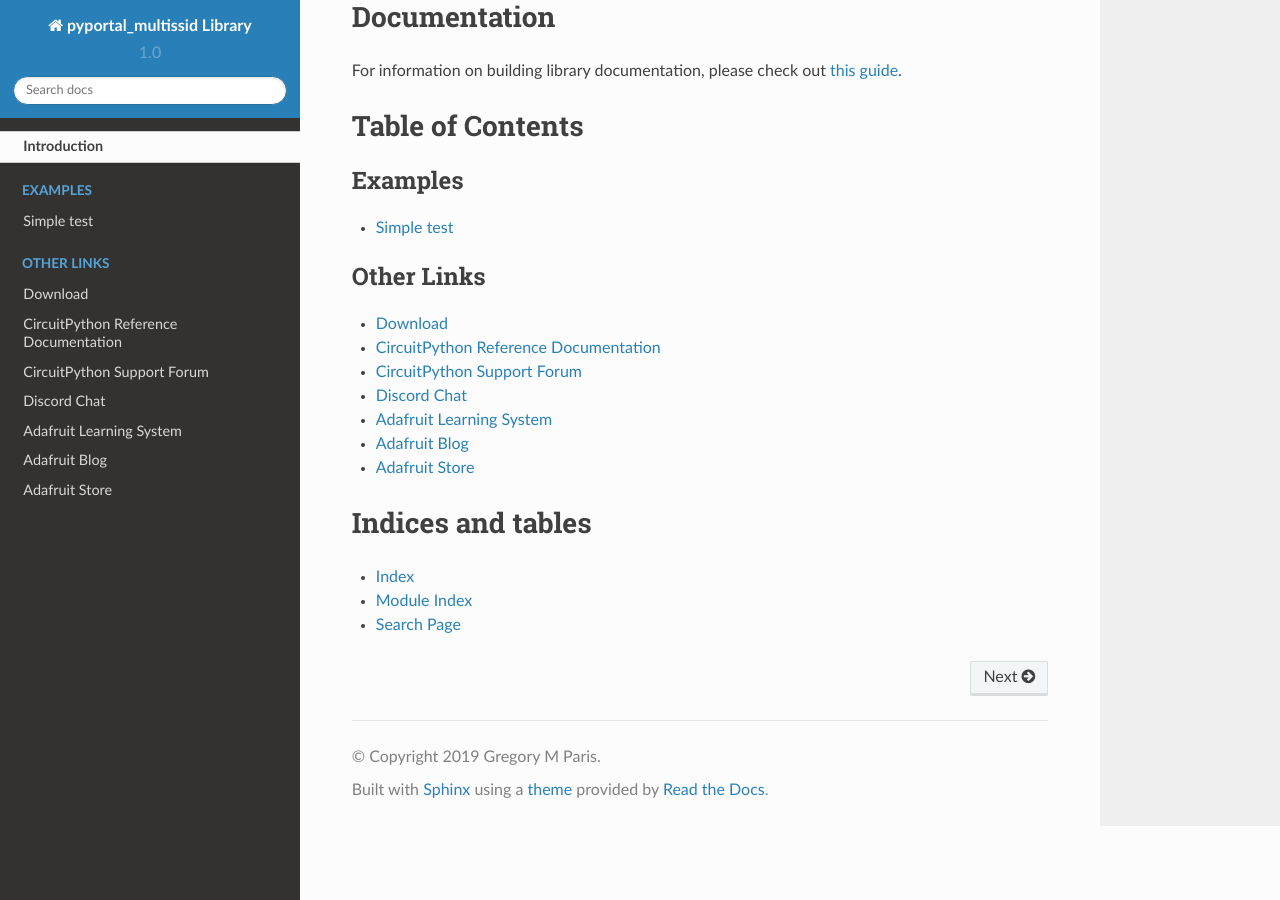
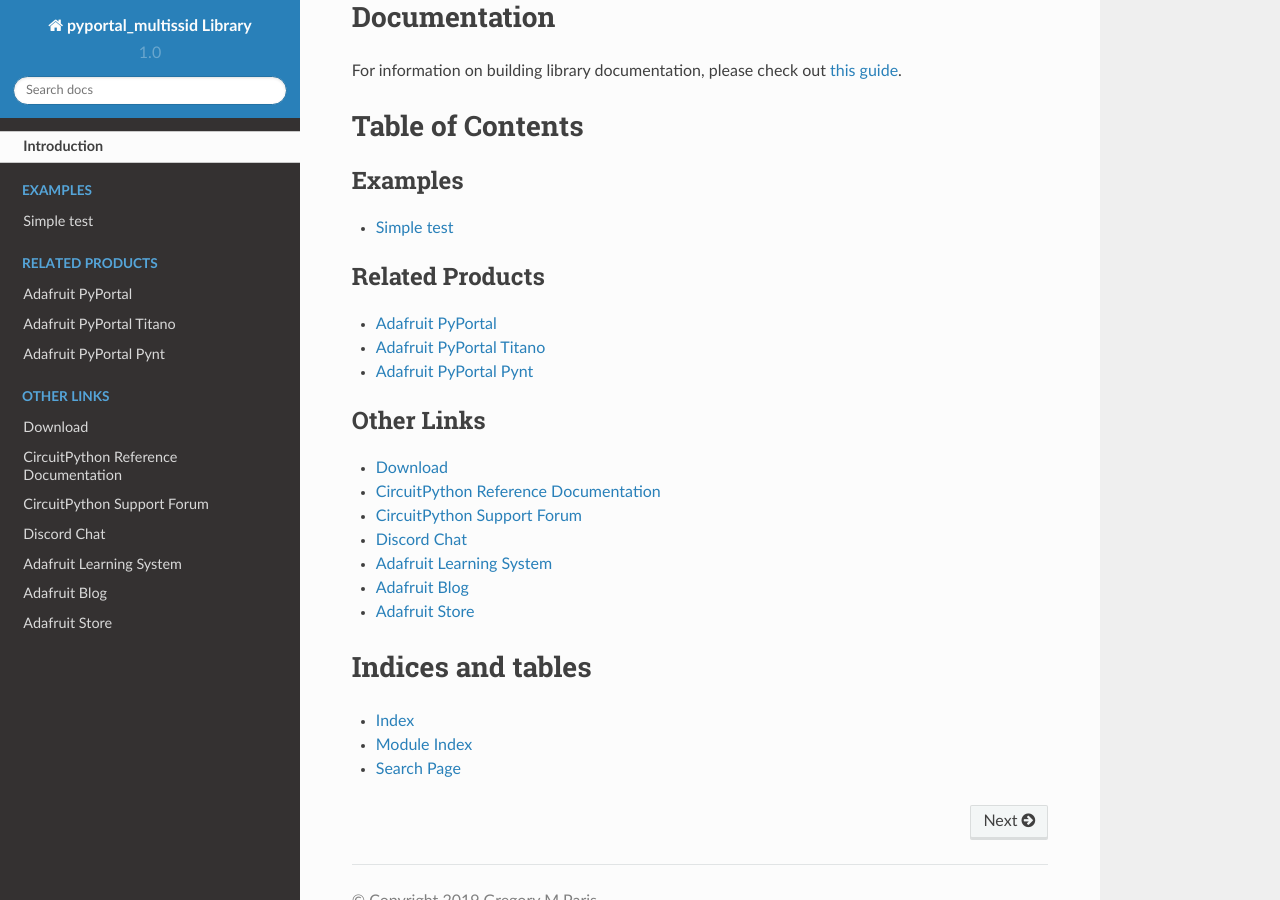
Before and after one commit to gmparis/CircuitPython_pyportal_multissid, a Sphinx documentation site: the page built from docs/index.rst, in a window 1280 px wide and 900 px high, scrolled down 725 px. Built offline with Sphinx 7.4.7 and the Read the Docs theme 2.0.0, drawn with Linux system fonts in a browser that asks for light colours; some of the changed lines change nothing that is shown.

Commit message:
Updated index.rst for this module

```diff
--- a/docs/index.rst
+++ b/docs/index.rst
@@ -23,14 +23,12 @@
 .. toctree::
     :caption: Tutorials
 
-.. todo:: Add any Learn guide links here. If there are none, then simply delete this todo and leave
-    the toctree above for use later.
-
 .. toctree::
     :caption: Related Products
 
-.. todo:: Add any product links here. If there are none, then simply delete this todo and leave
-    the toctree above for use later.
+    Adafruit PyPortal <https://www.adafruit.com/product/4116>
+    Adafruit PyPortal Titano <https://www.adafruit.com/product/4444>
+    Adafruit PyPortal Pynt <https://www.adafruit.com/product/4465>
 
 .. toctree::
     :caption: Other Links
```
Also changed, not shown: 1 other file.
